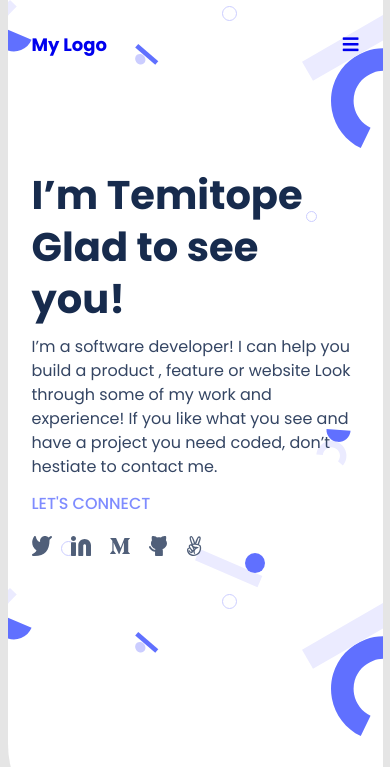
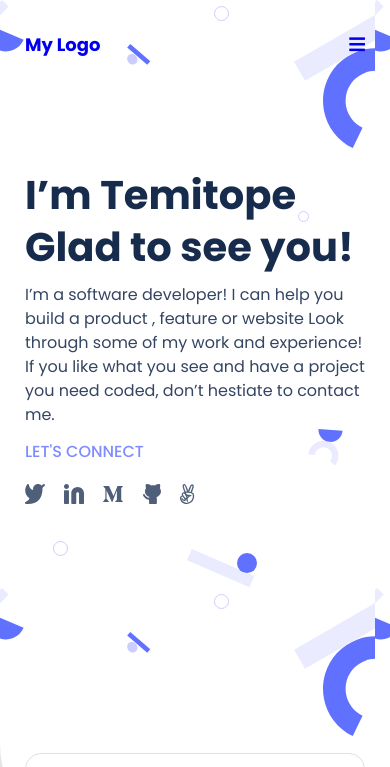
Before and after one commit to topeogunleye/Portfolio, a plain HTML site: page index.html in a window 390 px wide. Shown: the top 767 px of the page. Drawn offline with Linux system fonts and the light colour scheme.

Commit message:
replace px width with percentage with in order to add responsivenes on devices greater that 375px

```diff
--- a/css/style.css
+++ b/css/style.css
@@ -74,7 +74,7 @@ li {
 }
 
 .mobile-container {
-  max-width: 375px;
+  max-width: 100%;
   height: 100vh;
   margin: auto;
   background-image: url('../images/background/header-shapes\ mobile@2x.svg');
@@ -84,12 +84,12 @@ li {
 }
 
 .container {
-  width: 327px;
+  width: 87.2%;
   margin: auto;
 }
 
 .header {
-  width: 327px;
+  width: 100%;
   margin: 25px auto;
   color: var(--tertiary);
   font-size: 18px;
@@ -170,7 +170,7 @@ li {
   background: #fff;
   border: 1px solid #dfe1e6;
   border-radius: 16px;
-  width: 327px;
+  width: 87.2%;
   height: 552px;
 }
 
--- a/index.html
+++ b/index.html
@@ -13,6 +13,7 @@
   </head>
   <body>
     <div class="mobile-container">
+      <div class="container">
         <header class="header">
           <nav class="header_toolbar">
             <a href="#" class="header_logo">My Logo</a>
@@ -21,6 +22,7 @@
             </a>
           </nav>
         </header>
+      </div>
 
       <main class="main">
         <section id="welcome" class="welcome flex">
```
Lines whose indentation alone changed are shown as unchanged.
